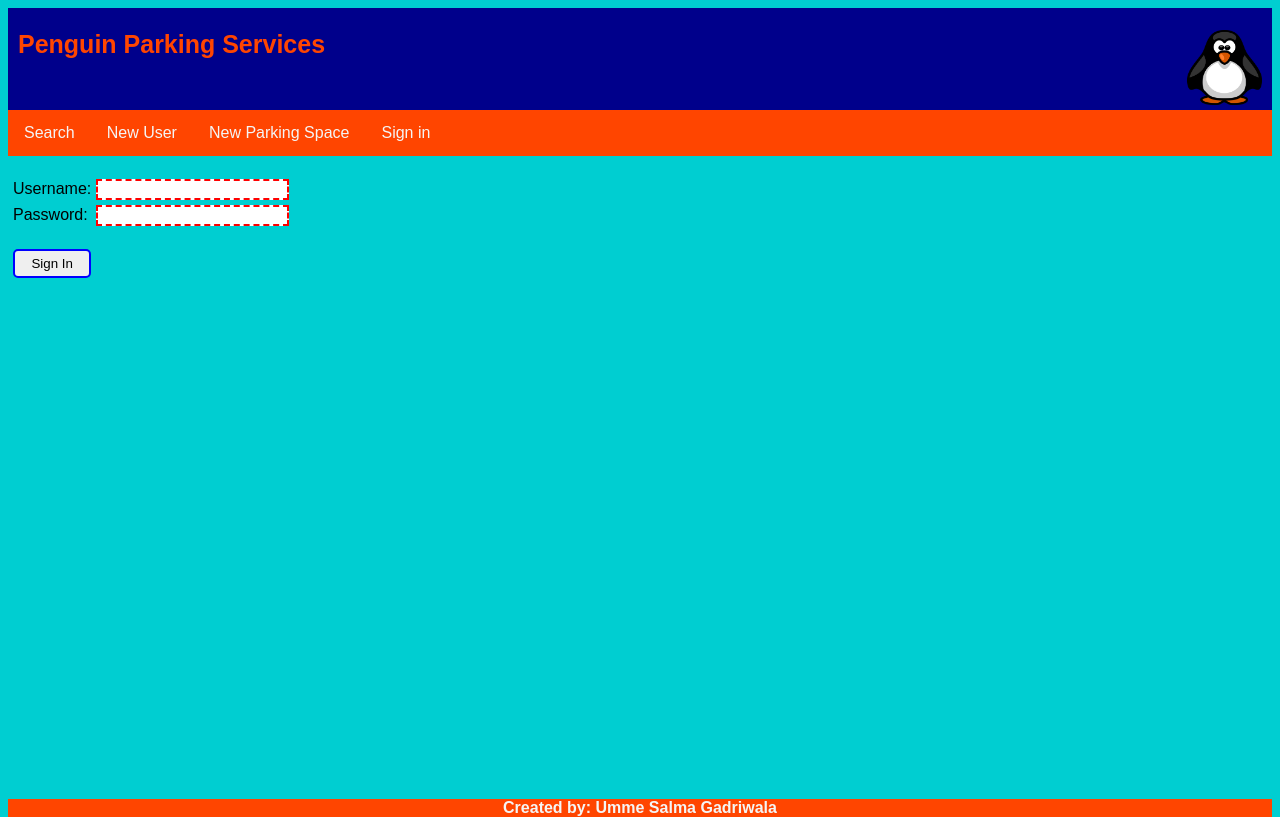
After one commit to ummesalma-gadriwala/penguin-parking, a PHP site: page /src/signin.html in a window 1280 px wide. The commit adds this page. Run offline with PHP 8.4, Linux system fonts and the light colour scheme.

```diff
--- a/css/main.css
+++ b/css/main.css
@@ -71,6 +71,31 @@ body {
     background-color: darkblue;
 }
 
+.search {
+    display: flex;
+    float: right;
+    padding: 0;
+    overflow: hidden;
+    border: 1px solid black;
+    background-color: rgba(169, 169, 169, 0.658);;
+}
+
+.search button {
+    float: right;
+    margin-right: 2px;
+    font-size: 17px;
+    border: 1px solid black;
+    cursor: pointer;
+}
+
+.search select {
+    height: 27px;
+}
+
+.search input[type=text] {
+    height: 21px;
+}
+
 /* Use pretty Google font API for form elements */
 button, input, select, textarea {
     font-family : inherit;
@@ -82,7 +107,7 @@ textarea {
 }
 
 /* Form inputs fit browser window size */
-input {
+.forms input {
     width: 100%;
 }
 
@@ -213,11 +238,11 @@ footer {
 }
 
 /* CSS Validation for form input boxes using pseudoclasses for validity */
-input:valid {
+.forms input:valid {
     border: 2px solid blue;
 }
 
-input:invalid {
+.forms input:invalid {
     border: 2px dashed red;
 }
 
--- a/src/parking.html
+++ b/src/parking.html
@@ -60,6 +60,9 @@
     </p>
     <p>
         <b>Reviews:</b>
+        <form action="signin.html" class="reviewForm">
+                <input type="submit" value="Write a review">
+        </form>
         <table class="reviewsTable">
             <tr>
                 <td>ummesalma.g</td>
@@ -115,6 +118,8 @@
             </tr>
         </table>
 
+
+
     <h4>
         Map:
     </h4>
--- /dev/null
+++ b/src/signin.html
@@ -0,0 +1,52 @@
+<!DOCTYPE html>
+<html>
+<head>
+    <meta charset="utf-8" />
+    <meta http-equiv="X-UA-Compatible" content="IE=edge">
+    <title>New User</title>
+    <meta name="viewport" content="width=device-width, initial-scale=1">
+    <link rel="icon" type="image/png" href="../media/favicon.png">
+    <link rel="stylesheet" type="text/css" media="screen" href="../css/main.css" />
+</head>
+<body>
+    <div class="everything">
+    <div class="header">
+        <h1>Penguin Parking Services
+            <a href="index.html">
+            <img src="../media/penguin.png" alt="Penguin Parking Logo" class="logo">
+            </a>
+        </h1>
+    </div>
+    <ul class="menu">
+        <li><a href="search.html">Search</a></li>
+        <li><a href="register.html">New User</a></li>
+        <li><a href="submission.html">New Parking Space</a></li>
+        <li><a href="signin.html">Sign in</a></li>
+    </ul>
+    <br>
+
+    <div class="content">
+        <form name="userSignIn" action="search.html" method="POST" class="forms">
+            <p>
+            <label>Username:</label>
+                <input type="text" name="username" required="required">
+            </p>
+            <p>
+            <label>Password:</label>
+                <input type="password" name="password" required="required">
+            </p>
+            <br>
+            <div class="loginButton">
+                <input type="submit" value="Sign In">
+            </div>
+        </form>
+    </div>
+
+    <div class="pageFooter">
+        <footer>
+            <p><b>Created by: Umme Salma Gadriwala</b></p>
+        </footer>
+    </div>
+    </div>
+</body>
+</html>
```
Also changed, not shown: src/search.html (+19 -1 lines), src/submission.html (+4 -4 lines), 2 other files.
